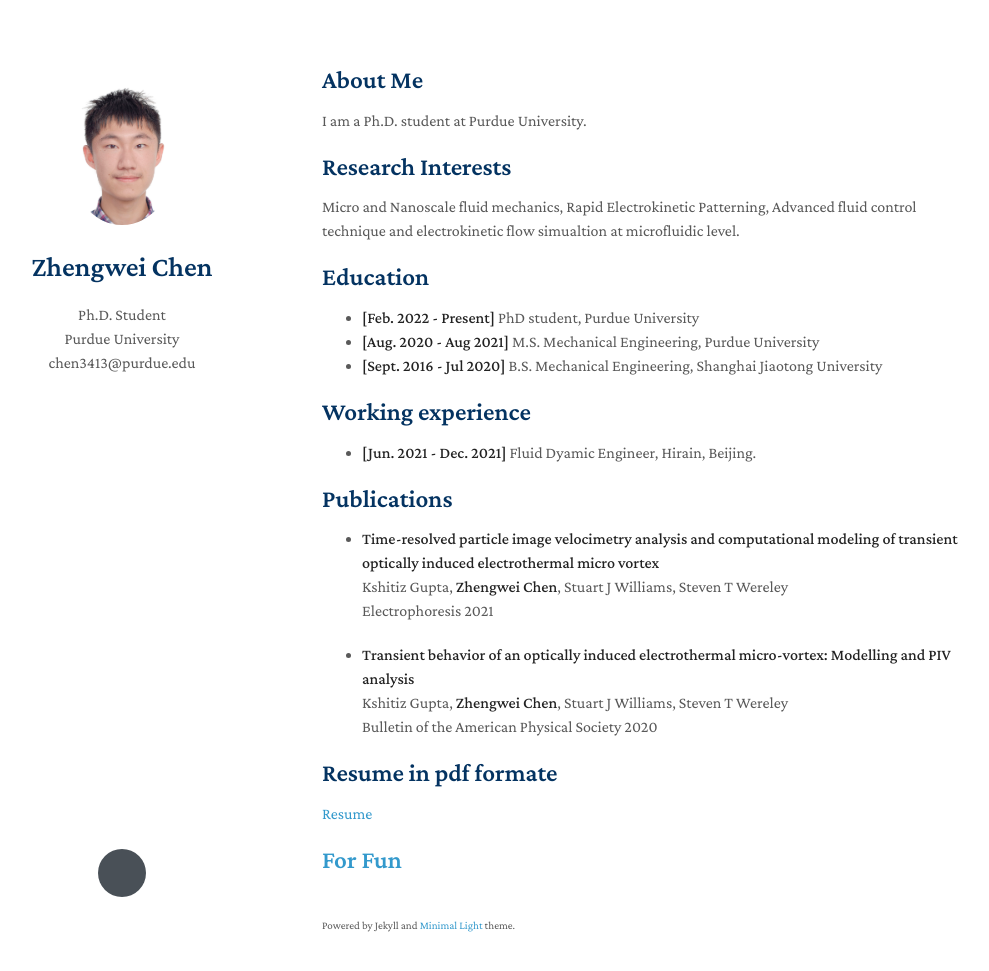
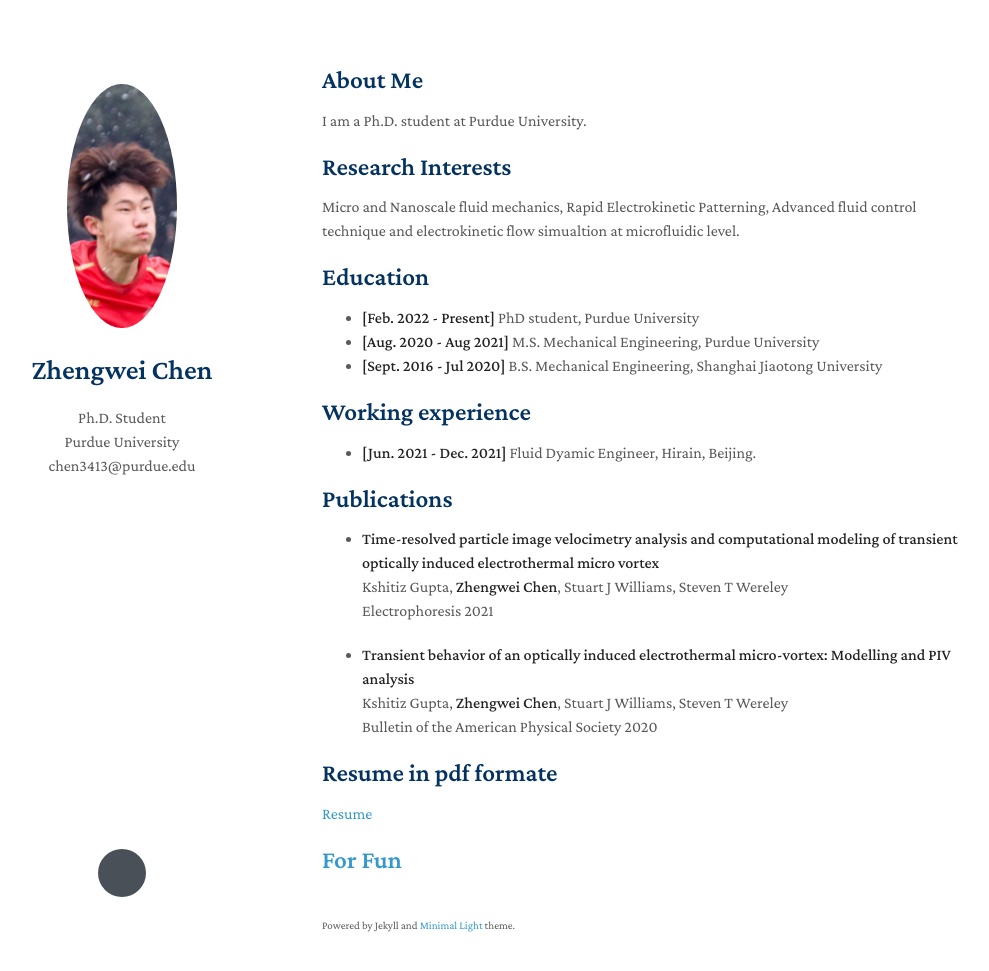
Before and after one commit to zhengweichen1998/zhengweichen, a Jekyll site: the page built from index.md, in a window 1280 px wide and 1006 px high. Shown: the top 971 px of the window, without its empty margins (148-1137 px from the left). Built offline with Jekyll 4.4.1, drawn with Linux system fonts in a browser that asks for light colours; nearby versions of some CDN libraries; a style sheet for code colours, icons or effects is not loaded; our own code applies the rules of GitHub Pages for plain Markdown files.

Commit message:
Update _config.yml

```diff
--- a/_config.yml
+++ b/_config.yml
@@ -6,7 +6,7 @@ keywords: Fluid Dynamic, Electrokinetic, Python
 google_scholar: https://scholar.google.com/citations?user=GqN6boYAAAAJ&hl
 #github_link: https://github.com/yaoyao-liu/minimal-light
 #linkedin: https://www.linkedin.com/
-avatar: ./assets/img/CZW.jpg
+avatar: ./assets/img/avatar2.jpg
 google_analytics: UA-111540567-4
 favicon: ./assets/img/ZC.png
 favicon_dark: ./assets/img/ZC.png
```
